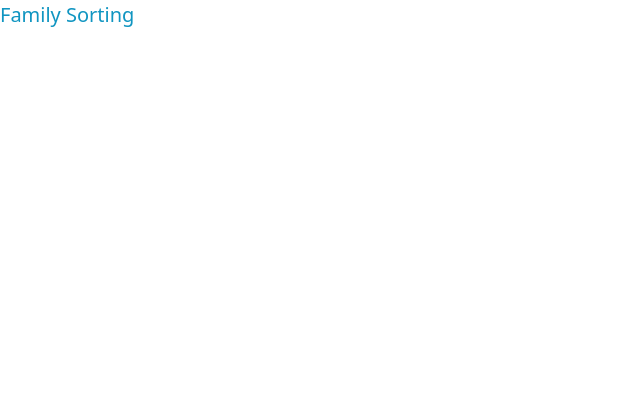
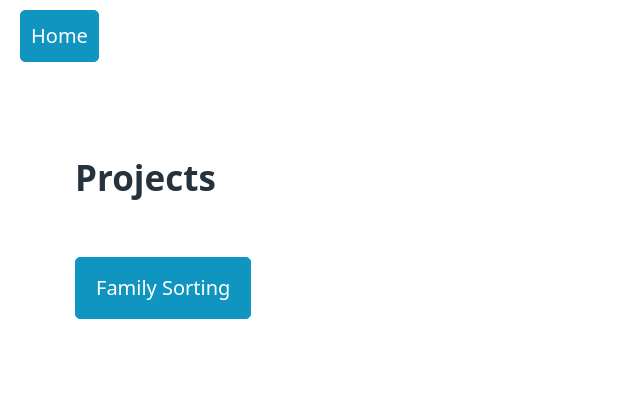
Before and after one commit to Lucitic/Lucitic.github.io, a plain HTML site: page index.html in a window 1280 px wide. Shown: the whole page, without its empty margins (0-640 px from the left). Drawn offline with nearby package versions, Linux system fonts and the light colour scheme.

Commit message:
added nav

```diff
--- a/index.html
+++ b/index.html
@@ -5,7 +5,21 @@
         <title>Welcome to Chris' Webpage</title>
         <link rel="stylesheet" href="https://cdn.jsdelivr.net/npm/@picocss/pico@1/css/pico.min.css">
     </head>
+    <nav class="container-fluid">
+        <ul>
+            <li>
+                <a href="." role="button">Home</a>
+            </li>
+        </ul>
+    </nav>
     <body>
-        <a href="champBotWithWeb/champ-bot/sort.html">Family Sorting</a>
+        <main class="container">
+            <div role="menubar">
+                <h2>Projects</h2>
+            </div>
+            <div role="directory">
+                <a role="button" href="champBotWithWeb/champ-bot/sort.html">Family Sorting</a>
+            </div>
+        </main>
     </body>
 </html>
```
